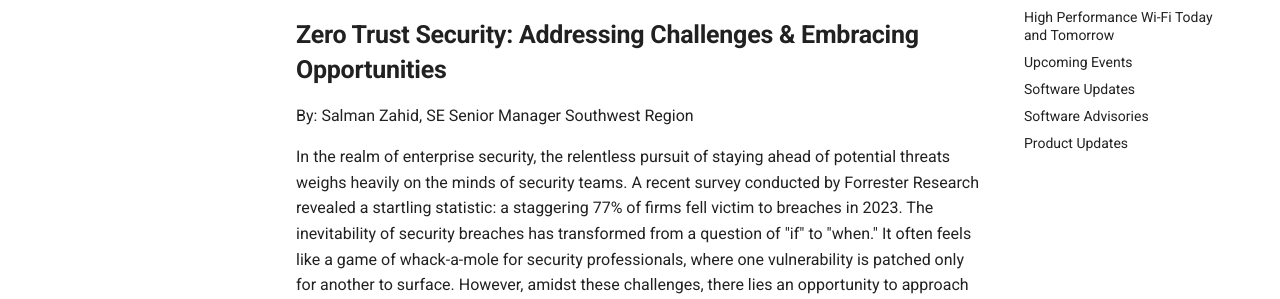
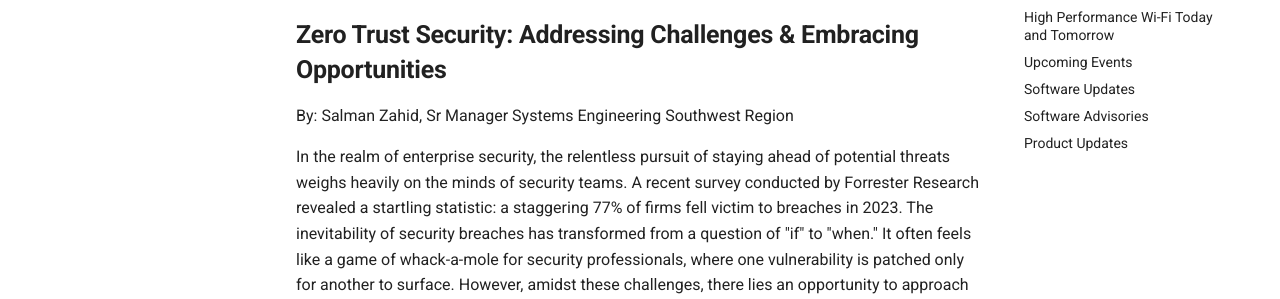
Before and after one commit to AristaSouthwest/Newsletter, an MkDocs documentation site: the page built from docs/index.md, in a window 1280 px wide and 900 px high, scrolled down 577 px. Shown: the part 154-453 px from the top of the window. Built offline with MkDocs 1.6.1 and Material for MkDocs 9.7.7, drawn with Linux system fonts in a browser that asks for light colours; some of the changed text lies outside the part shown.

```diff
--- a/docs/index.md
+++ b/docs/index.md
@@ -14,7 +14,7 @@ We welcome your feedback on the newsletter. If you have any ideas on what you wa
 ---
 
 ## **Zero Trust Security: Addressing Challenges & Embracing Opportunities**
-By: Salman Zahid, SE Senior Manager Southwest Region
+By: Salman Zahid, Sr Manager Systems Engineering Southwest Region
 
 In the realm of enterprise security, the relentless pursuit of staying ahead of potential threats weighs heavily on the minds of security teams. A recent survey conducted by Forrester Research revealed a startling statistic: a staggering 77% of firms fell victim to breaches in 2023. The inevitability of security breaches has transformed from a question of "if" to "when." It often feels like a game of whack-a-mole for security professionals, where one vulnerability is patched only for another to surface. However, amidst these challenges, there lies an opportunity to approach security strategically, fortifying our networks with greater resilience and protection.
 
@@ -31,7 +31,7 @@ Arista is at the forefront of tackling the zero-trust challenge by aligning with
 In following the recommendations from CISA, Arista is providing solutions across seven key areas identified for zero-trust maturity. Implementing these recommendations is a journey, not a destination. While it may not happen overnight, committing to a zero-trust architecture can significantly enhance enterprise security, reducing susceptibility to both internal and external security threats.
 
 <figure markdown>
-![Image Placement](img/ztn222.jpg)
+![Image Placement](img/ztn22222.jpg)
     <figcaption>Arista's Pillars of Zero Trust Security</figcaption>
 </figure>
 
@@ -45,7 +45,7 @@ Learn more about these seven Arista architectural pillars of zero trust security
 ---
 
 ## **High Performance Wi-Fi Today and Tomorrow**
-By Dang Nguyen, SE Manager Arizona/ San Diego Region
+By Dang Nguyen, SE Manager Arizona/San Diego Region
 
 Technology has become an integral part of daily life and, at times, a bare necessity. Ultra-fast, reliable connectivity to information and applications is critical, especially for devices on the go.  Wireless LAN has evolved and grown in many ways to become the preferred and, at times, primary connectivity method.  Let’s take a high-level look at the current state of Wi-Fi 7, its benefits and challenges.
 
```
Also changed, not shown: docs/img/ztn111.jpg (added), docs/img/ztn2222.jpg (added), docs/img/ztn22222.jpg (added), site/index.html, site/search/search_index.json, 1 other file.
